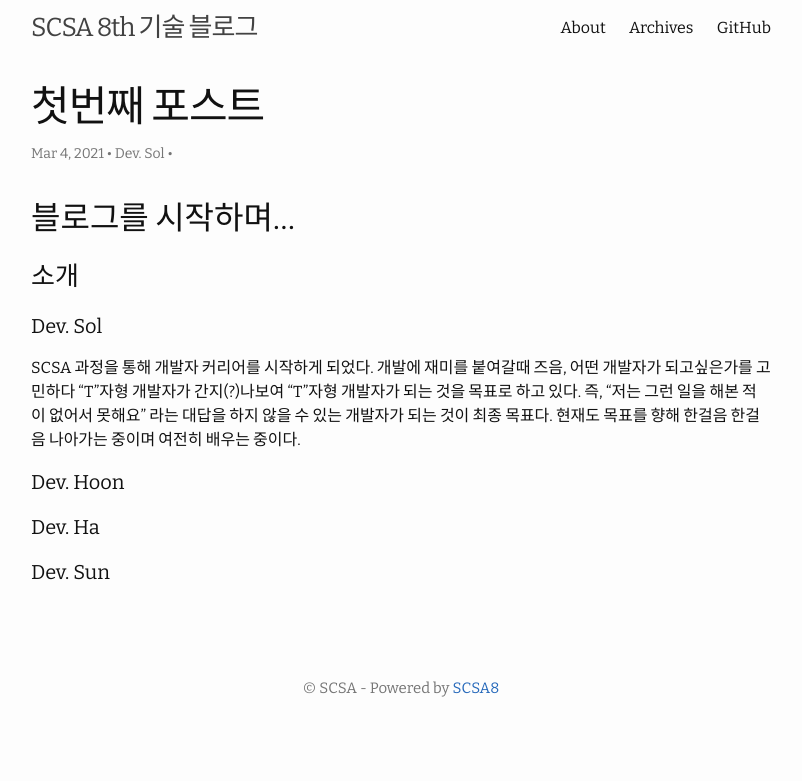
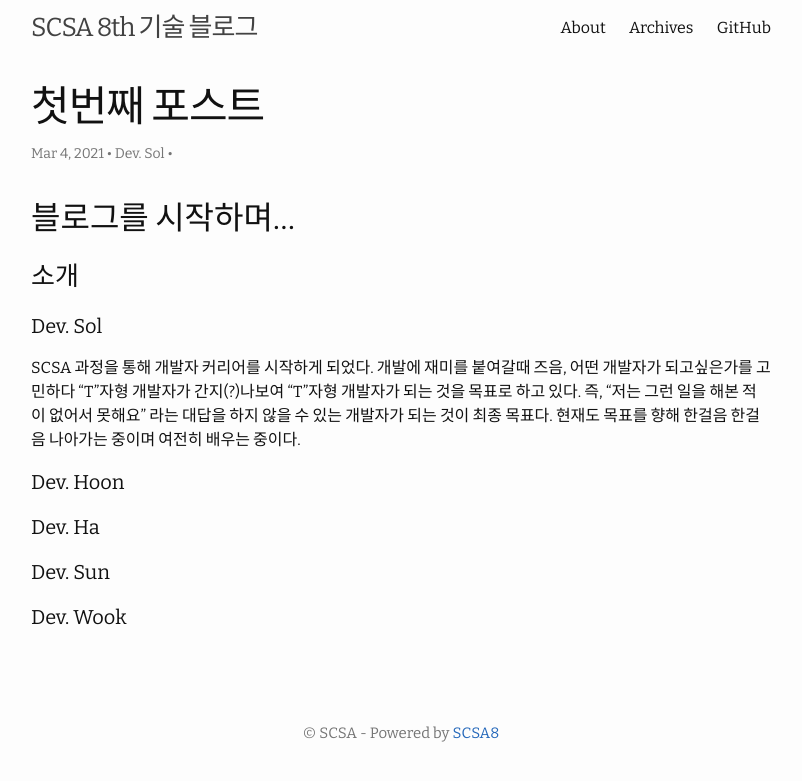
Before and after one commit to scsa8/scsa8.github.io, a Jekyll site: the page built from _posts/2021-03-04-first-post.md, in a window 1280 px wide. Shown: the top 781 px of the page, without its empty margins (239-1041 px from the left). Built offline with Jekyll 4.4.1, drawn with Linux system fonts in a browser that asks for light colours.

Commit message:
add wook

```diff
--- a/_posts/2021-03-04-first-post.md
+++ b/_posts/2021-03-04-first-post.md
@@ -18,3 +18,5 @@ SCSA 과정을 통해 개발자 커리어를 시작하게 되었다. 개발에
 #### Dev. Ha
 
 #### Dev. Sun
+
+#### Dev. Wook
```
